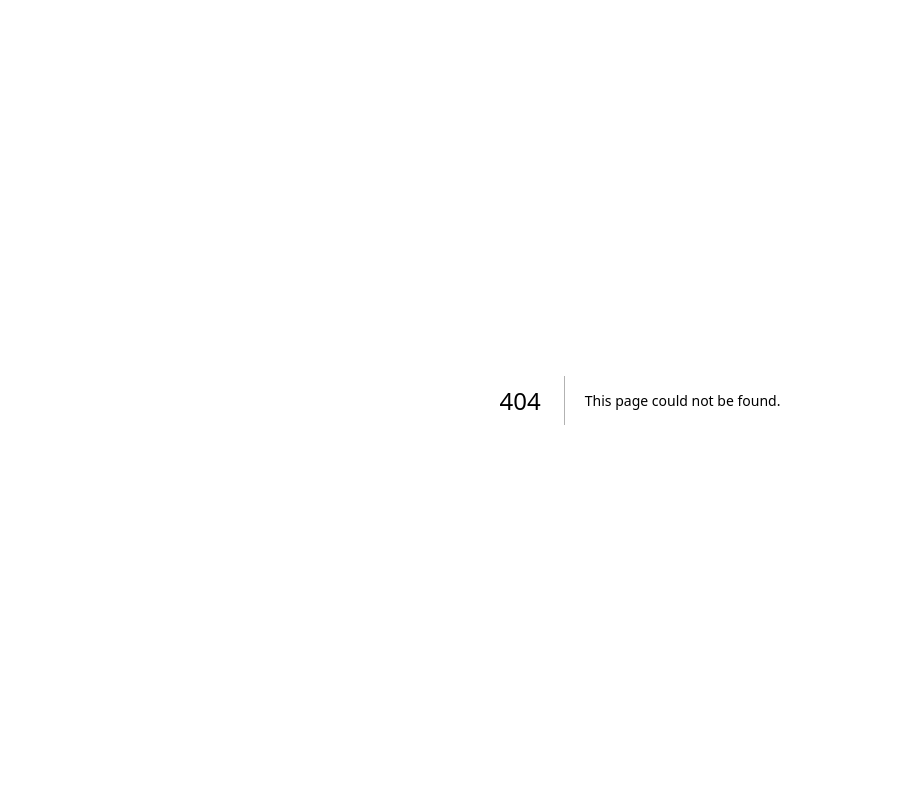
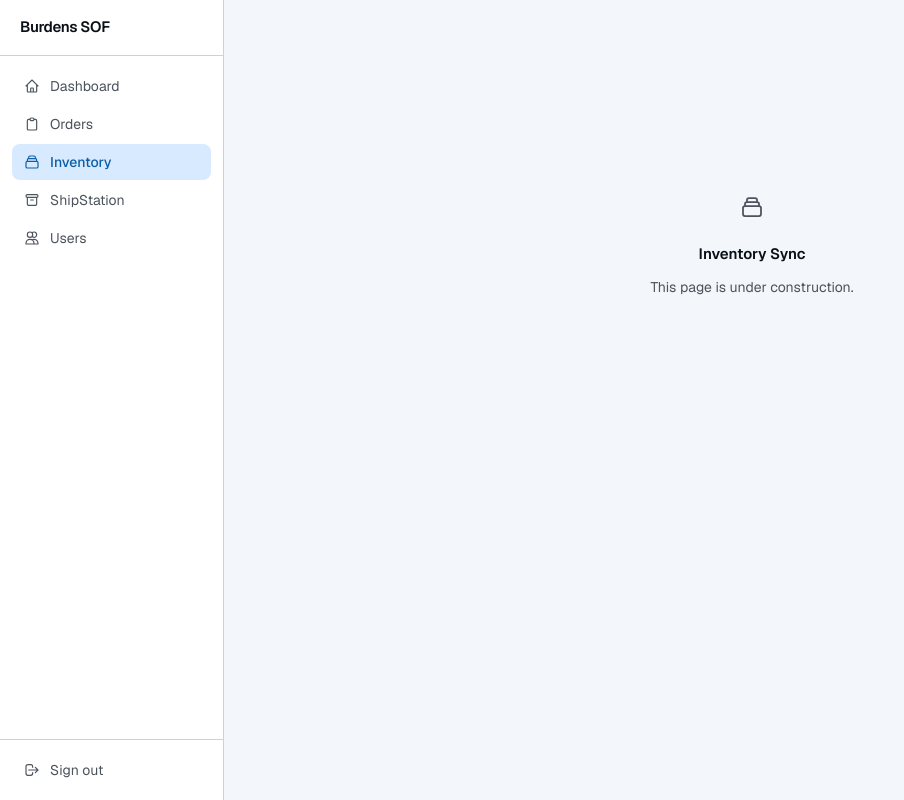
Before and after one commit to noucodes/sof-web, a Next.js app: page /inventory in a window 1280 px wide. Before the commit this address had no page. Shown: the whole page, without its empty margins (0-904 px from the left). Built offline with nearby package versions, Linux system fonts and the light colour scheme.

Commit message:
feat: add Inventory page (under construction) to sidebar
Co-Authored-By: Claude Sonnet 4.6 <noreply@anthropic.com>

```diff
--- /dev/null
+++ b/app/inventory/page.tsx
@@ -0,0 +1,17 @@
+import AppShell from '@/components/AppShell';
+
+export default function InventoryPage() {
+  return (
+    <AppShell>
+      <div className="p-6 flex flex-col items-center justify-center min-h-[60vh] space-y-3">
+        <div className="w-12 h-12 rounded-xl bg-surface flex items-center justify-center">
+          <svg className="w-6 h-6 text-muted" fill="none" viewBox="0 0 24 24" stroke="currentColor" strokeWidth={1.75}>
+            <path strokeLinecap="round" strokeLinejoin="round" d="M19 11H5m14 0a2 2 0 012 2v6a2 2 0 01-2 2H5a2 2 0 01-2-2v-6a2 2 0 012-2m14 0V9a2 2 0 00-2-2M5 11V9a2 2 0 012-2m0 0V5a2 2 0 012-2h6a2 2 0 012 2v2M7 7h10" />
+          </svg>
+        </div>
+        <p className="text-[0.9375rem] font-semibold text-ink">Inventory Sync</p>
+        <p className="text-sm text-muted">This page is under construction.</p>
+      </div>
+    </AppShell>
+  );
+}
--- a/components/Sidebar.tsx
+++ b/components/Sidebar.tsx
@@ -18,6 +18,15 @@ const NAV = [
     icon: (
       <svg className="w-4 h-4" fill="none" viewBox="0 0 24 24" stroke="currentColor" strokeWidth={1.75}>
         <path strokeLinecap="round" strokeLinejoin="round" d="M9 5H7a2 2 0 00-2 2v12a2 2 0 002 2h10a2 2 0 002-2V7a2 2 0 00-2-2h-2M9 5a2 2 0 002 2h2a2 2 0 002-2M9 5a2 2 0 012-2h2a2 2 0 012 2" />
+      </svg>
+    ),
+  },
+  {
+    href: '/inventory',
+    label: 'Inventory',
+    icon: (
+      <svg className="w-4 h-4" fill="none" viewBox="0 0 24 24" stroke="currentColor" strokeWidth={1.75}>
+        <path strokeLinecap="round" strokeLinejoin="round" d="M19 11H5m14 0a2 2 0 012 2v6a2 2 0 01-2 2H5a2 2 0 01-2-2v-6a2 2 0 012-2m14 0V9a2 2 0 00-2-2M5 11V9a2 2 0 012-2m0 0V5a2 2 0 012-2h6a2 2 0 012 2v2M7 7h10" />
       </svg>
     ),
   },
```
